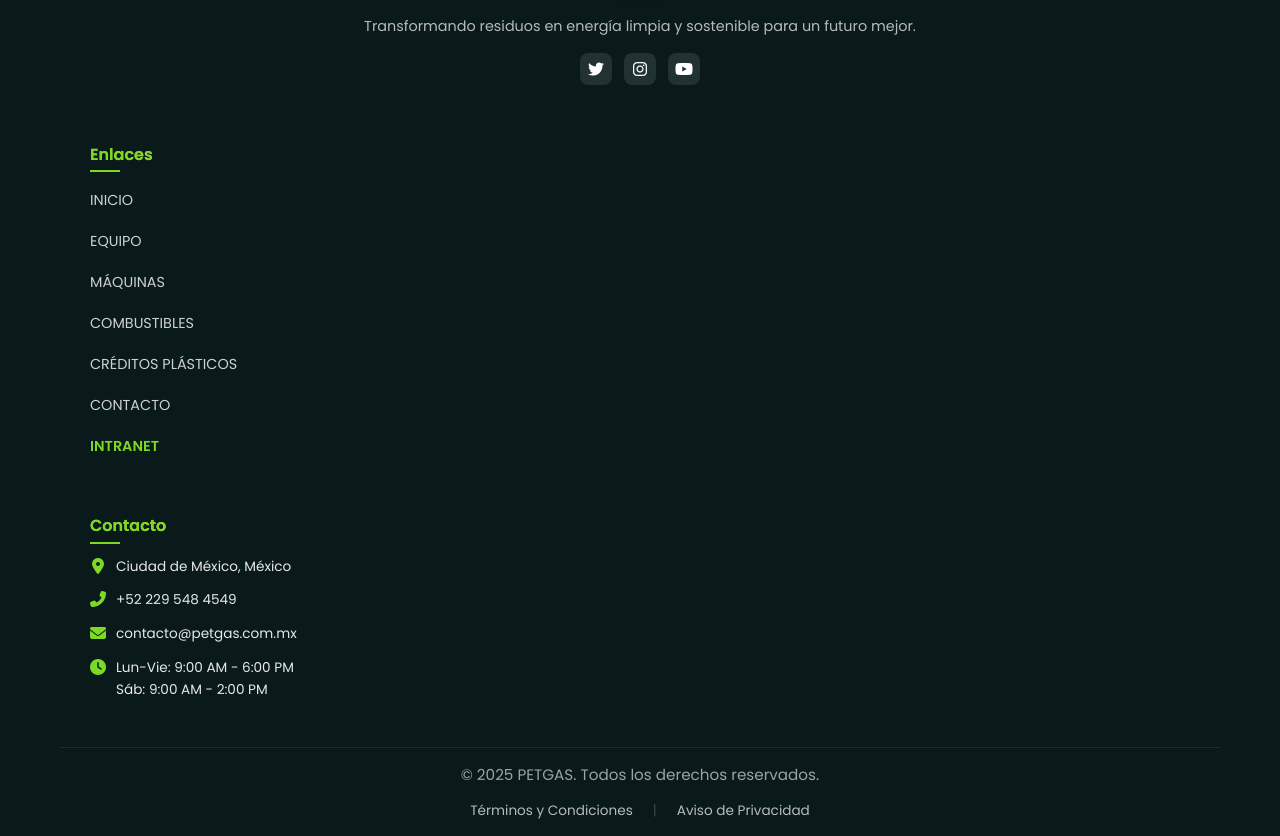
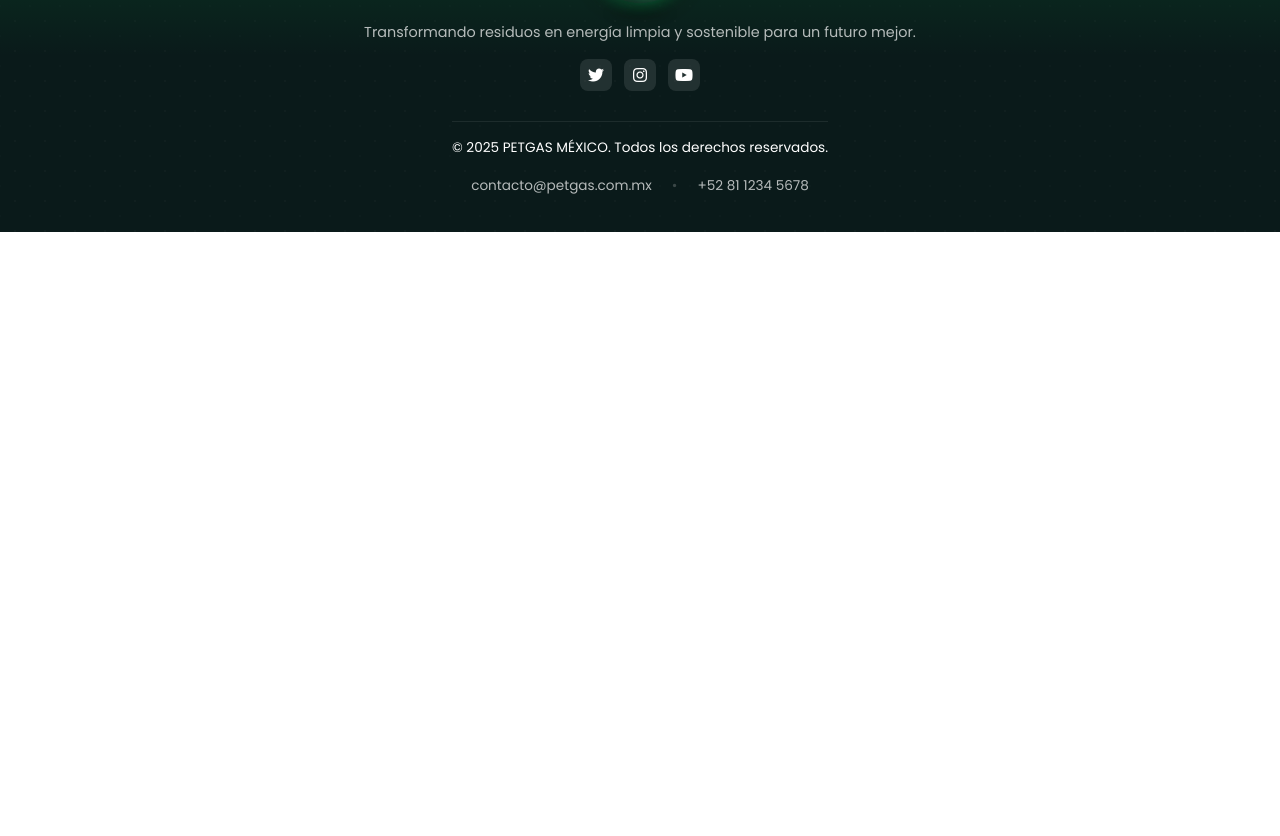
Before and after one commit to nfts2030/petgasmexicov2, a React (Vite) app: page / in a window 1280 px wide. Shown: the part 6073-6909 px from the top of the page. After the commit the page ends 6305 px from the top, so only its background shows below. Built offline with nearby package versions, Linux system fonts and the light colour scheme.

Commit message:
Actualización de botones de contacto y limpieza de código

```diff
--- a/src/components/Footer.tsx
+++ b/src/components/Footer.tsx
@@ -1,15 +1,21 @@
-import React from 'react'; // Eliminado useEffect no utilizado
+import React from 'react';
 import { Link } from 'react-router-dom';
 import styled, { keyframes } from 'styled-components';
 
-// Animación simple para los elementos del menú
+// Animaciones
 const fadeIn = keyframes`
-  from { opacity: 0; transform: translateY(20px); }
-  to { opacity: 1; transform: translateY(0); }
+  from {
+    opacity: 0;
+    transform: translateY(10px);
+  }
+  to {
+    opacity: 1;
+    transform: translateY(0);
+  }
 `;
 
-// Animaciones para el efecto 3D del logo
-const float3d = keyframes`
+// Animación para el logo
+const floatAnimation = keyframes`
   0%, 100% {
     transform: translateY(0) translateZ(0) rotateX(0deg) rotateY(0deg);
     filter: drop-shadow(0 5px 15px rgba(0,0,0,0.3));
@@ -19,48 +25,6 @@ const float3d = keyframes`
     filter: drop-shadow(0 20px 30px rgba(0,0,0,0.4));
   }
 `;
-
-const shine = keyframes`
-  0% { transform: translateX(-100%) rotate(30deg); }
-  100% { transform: translateX(100%) rotate(30deg); }
-`;
-
-const twinkle = keyframes`
-  0%, 100% {
-    opacity: 0.4;
-    transform: scale(0.9);
-    box-shadow: 0 0 5px 1px rgba(255, 255, 255, 0.5);
-  }
-  50% {
-    opacity: 1;
-    transform: scale(1.1);
-    box-shadow: 0 0 15px 3px rgba(255, 255, 255, 0.9);
-  }
-`;
-
-const shadowPulse = keyframes`
-  0%, 100% {
-    transform: scale(0.9);
-    opacity: 0.7;
-  }
-  50% {
-    transform: scale(1.1);
-    opacity: 0.4;
-  }
-`;
-
-const pulse = keyframes`
-  0% {
-    transform: translate(-50%, -50%) scale(1);
-    opacity: 0.7;
-  }
-  100% {
-    transform: translate(-50%, -50%) scale(1.1);
-    opacity: 1;
-  }
-`;
-
-
 
 const FooterContainer = styled.footer`
   position: relative;
@@ -74,21 +38,6 @@ const FooterContainer = styled.footer`
   /* Asegurar que los iconos de Font Awesome se vean */
   .fa-brands, .fas, .far, .fab {
     display: inline-block;
-    font-style: normal;
-    font-variant: normal;
-    text-rendering: auto;
-    line-height: 1;
-  }
-
-  &::before {
-    content: '';
-    position: absolute;
-    top: 0;
-    left: 0;
-    right: 0;
-    height: 5px;
-    background: #0a4b2a;
-  }
 `;
 
 const FooterBackground = styled.div`
@@ -97,13 +46,12 @@ const FooterBackground = styled.div`
   left: 0;
   right: 0;
   bottom: 0;
-  background-image: url('/img/04/fdoverdeiconos.jpg');
-  background-position: center center;
-  background-repeat: no-repeat;
-  background-size: cover;
-  z-index: 1;
-  opacity: 0.1;
-  filter: grayscale(100%) brightness(0.8);
+  background-image:
+    radial-gradient(rgba(255, 255, 255, 0.05) 1px, transparent 1px),
+    radial-gradient(rgba(255, 255, 255, 0.03) 1px, transparent 1px);
+  background-size: 30px 30px;
+  background-position: 0 0, 15px 15px;
+  opacity: 0.5;
 `;
 
 const FooterOverlay = styled.div`
@@ -111,45 +59,23 @@ const FooterOverlay = styled.div`
   top: 0;
   left: 0;
   right: 0;
-  bottom: 0;
-  background: #0a1a1a;
-  z-index: 2;
+  height: 200px;
+  background: linear-gradient(to bottom, rgba(10, 75, 42, 0.8) 0%, transparent 100%);
+  pointer-events: none;
 `;
 
 const FooterContent = styled.div`
   position: relative;
-  z-index: 3;
-  max-width: 1200px;
+  z-index: 2;
+  max-width: 600px;
   margin: 0 auto;
-  padding: 0 20px;
-
-  @media (max-width: 768px) {
-    padding: 0 15px;
-  }
+  padding: 20px;
+  display: flex;
+  flex-direction: column;
+  align-items: center;
+  text-align: center;
 `;
 
-const FooterGrid = styled.div`
-  display: flex;
-  flex-direction: column;
-  gap: 25px;
-  max-width: 100%;
-  margin: 0 auto;
-  padding: 0 15px;
-  position: relative;
-  z-index: 3;
-
-  @media (max-width: 992px) {
-    grid-template-columns: 1fr 1fr;
-    gap: 40px;
-  }
-
-  @media (max-width: 768px) {
-    grid-template-columns: 1fr;
-    gap: 30px;
-  }
-`;
-
-// Componentes para el efecto 3D del logo
 const Logo3DContainer = styled.div`
   margin: 0 auto 10px;
   width: 100px;
@@ -163,7 +89,7 @@ const Logo3DInner = styled.div`
   height: 100%;
   position: relative;
   transform-style: preserve-3d;
-  animation: ${float3d} 6s ease-in-out infinite;
+  animation: ${floatAnimation} 6s ease-in-out infinite;
 `;
 
 const LogoFront = styled.div`
@@ -200,7 +126,7 @@ const LogoGlow = styled.div`
   border-radius: 50%;
   background: radial-gradient(circle, rgba(17,145,75,0.6) 0%, rgba(17,145,75,0.2) 60%, rgba(0,0,0,0) 80%);
   filter: blur(8px);
-  animation: ${pulse} 4s infinite alternate;
+  animation: pulse 4s infinite alternate;
   z-index: 1;
   opacity: 0.8;
 `;
@@ -235,7 +161,7 @@ const LogoShine = styled.div`
     height: 200%;
     background: linear-gradient(45deg, rgba(255,255,255,0) 0%, rgba(255,255,255,0.08) 50%, rgba(255,255,255,0) 100%);
     transform: rotate(30deg);
-    animation: ${shine} 8s linear infinite;
+    animation: shine 8s linear infinite;
     filter: blur(1px);
   }
 `;
@@ -249,7 +175,7 @@ const LogoLight = styled.div<{ top: string; left: string; size: string; delay: s
   background: rgba(255, 255, 255, 0.8);
   border-radius: 50%;
   filter: blur(1.5px);
-  animation: ${twinkle} 4s infinite alternate;
+  animation: twinkle 4s infinite alternate;
   animation-delay: ${props => props.delay};
   z-index: 3;
   box-shadow: 0 0 5px 1px rgba(255, 255, 255, 0.4);
@@ -263,7 +189,7 @@ const LogoShadow = styled.div`
   height: 15px;
   background: radial-gradient(ellipse at center, rgba(0,0,0,0.3) 0%, rgba(0,0,0,0) 80%);
   filter: blur(4px);
-  animation: ${shadowPulse} 6s ease-in-out infinite;
+  animation: shadowPulse 6s ease-in-out infinite;
   z-index: -1;
   opacity: 0.8;
   border-radius: 50%;
@@ -282,218 +208,20 @@ const LogoReflection = styled.div`
   opacity: 0.6;
 `;
 
-// Contenedor del logo
 const FooterLogo = styled.div`
-  display: flex;
-  flex-direction: column;
-  align-items: center;
-  margin-bottom: 20px;
+  width: 100%;
 
   p {
     color: rgba(255, 255, 255, 0.7);
-    line-height: 1.5;
     font-size: 0.9rem;
+    line-height: 1.6;
+    margin: 15px 0 10px;
     max-width: 100%;
-    margin: 20px 0 0;
-    text-align: center;
   }
 
-  @media (max-width: 992px) {
-    grid-column: 1 / -1;
-
+  @media (max-width: 480px) {
     p {
-      max-width: 100%;
-      margin-left: auto;
-      margin-right: auto;
-    }
-  }
-`;
-
-
-
-const FooterSection = styled.div`
-  margin-bottom: 20px;
-
-  h3 {
-    color: #7cda24;
-    font-size: 1rem;
-    margin-bottom: 12px;
-    padding-bottom: 8px;
-    font-weight: 600;
-    position: relative;
-    display: inline-block;
-
-    &::after {
-      content: '';
-      position: absolute;
-      bottom: 0;
-      left: 0;
-      width: 30px;
-      height: 2px;
-      background: #7cda24;
-    }
-
-    @media (min-width: 768px) {
-      text-align: left;
-
-      &::after {
-        left: 0;
-        transform: none;
-      }
-    }
-  }
-
-  @media (min-width: 768px) {
-    flex: 0 0 48%;
-    text-align: left;
-  }
-
-  @media (min-width: 1024px) {
-    flex: 1;
-    padding: 0 15px;
-  }
-`;
-
-const FooterMenu = styled.ul`
-  list-style: none;
-  padding: 0;
-  margin: 0;
-
-  li {
-    margin-bottom: 8px;
-    opacity: 0;
-    transform: translateY(10px);
-    animation: ${fadeIn} 0.5s ease-out forwards;
-
-    @for $i from 1 through 10 {
-      &:nth-child(#{$i}) {
-        animation-delay: #{0.2 + ($i * 0.05)}s;
-      }
-    }
-  }
-
-  a {
-    color: rgba(255, 255, 255, 0.8);
-    text-decoration: none;
-    transition: all 0.2s ease;
-    font-size: 0.9rem;
-    display: inline-block;
-    position: relative;
-    padding: 5px 0;
-
-    &::after {
-      content: '';
-      position: absolute;
-      bottom: 0;
-      left: 0;
-      width: 0;
-      height: 2px;
-      background-color: #7cda24;
-      transition: width 0.3s ease;
-    }
-
-    &:hover {
-      color: #fff;
-      transform: translateX(5px);
-
-      &::after {
-        width: 100%;
-      }
-    }
-
-    &.highlight {
-      color: #7cda24;
-      font-weight: 600;
-
-      &:hover {
-        color: #fff;
-      }
-    }
-  }
-
-  @media (max-width: 992px) {
-    text-align: center;
-
-    a {
-      &::after {
-        left: 50%;
-        transform: translateX(-50%);
-      }
-
-      &:hover {
-        transform: translateX(0) translateY(-2px);
-
-        &::after {
-          width: 40%;
-        }
-      }
-    }
-  }
-`;
-
-const ContactInfo = styled.div`
-  p {
-    display: flex;
-    align-items: flex-start;
-    margin-bottom: 12px;
-    color: rgba(255, 255, 255, 0.9);
-    line-height: 1.6;
-    opacity: 0;
-    transform: translateY(10px);
-    animation: ${fadeIn} 0.5s ease-out forwards;
-
-    @for $i from 1 through 5 {
-      &:nth-child(#{$i}) {
-        animation-delay: #{0.3 + ($i * 0.1)}s;
-      }
-    }
-
-    i {
-      margin-right: 10px;
-      color: #7cda24;
-      width: 16px;
-      text-align: center;
-      font-size: 1rem;
-      margin-top: 2px;
-      flex-shrink: 0;
-    }
-
-    a {
-      color: inherit;
-      text-decoration: none;
-      transition: all 0.3s ease;
-      position: relative;
-
-      &::after {
-        content: '';
-        position: absolute;
-        bottom: -2px;
-        left: 0;
-        width: 0;
-        height: 1px;
-        background-color: #7cda24;
-        transition: width 0.3s ease;
-      }
-
-      &:hover {
-        color: #7cda24;
-
-        &::after {
-          width: 100%;
-        }
-      }
-    }
-  }
-
-  @media (max-width: 992px) {
-    p {
-      justify-content: center;
-      text-align: center;
-      flex-direction: column;
-
-      i {
-        margin: 0 auto 8px;
-      }
+      font-size: 0.85rem;
     }
   }
 `;
@@ -586,16 +314,9 @@ const FooterBottom = styled.div`
   text-align: center;
 `;
 
-const Copyright = styled.div`
-  p {
-    margin: 0 0 12px 0;
-    color: rgba(255, 255, 255, 0.6);
-    font-size: 0.95rem;
-    line-height: 1.6;
-  }
-`;
+// Pie de página inferior
 
-const LegalLinks = styled.div`
+const FooterLinks = styled.div`
   display: flex;
   justify-content: center;
   gap: 15px;
@@ -652,7 +373,6 @@ const Footer: React.FC = () => {
       <FooterBackground />
       <FooterOverlay />
       <FooterContent>
-        <FooterGrid>
         <FooterLogo>
           <Link to="/" style={{ textDecoration: 'none' }}>
             <Logo3DContainer>
@@ -661,6 +381,7 @@ const Footer: React.FC = () => {
                   <img
                     src="/img/logoGlow.png"
                     alt="PETGAS Logo"
+                    style={{ maxWidth: '180px', height: 'auto' }}
                   />
                 </LogoFront>
                 <LogoEffects>
@@ -676,7 +397,6 @@ const Footer: React.FC = () => {
             </Logo3DContainer>
           </Link>
           <p>Transformando residuos en energía limpia y sostenible para un futuro mejor.</p>
-
           <SocialIcons>
             <a href="https://twitter.com/petgasmx" aria-label="Twitter" target="_blank" rel="noopener noreferrer">
               <i className="fab fa-twitter"></i>
@@ -689,54 +409,13 @@ const Footer: React.FC = () => {
             </a>
           </SocialIcons>
         </FooterLogo>
-
-          <FooterSection>
-            <h3>Enlaces</h3>
-            <FooterMenu>
-              <li><Link to="/">INICIO</Link></li>
-              <li><Link to="/equipo">EQUIPO</Link></li>
-              <li><Link to="/maquinas">MÁQUINAS</Link></li>
-              <li><Link to="/combustibles">COMBUSTIBLES</Link></li>
-              <li><Link to="/creditos">CRÉDITOS PLÁSTICOS</Link></li>
-              <li><Link to="/contacto">CONTACTO</Link></li>
-              <li><Link to="/intranet" className="highlight">INTRANET</Link></li>
-            </FooterMenu>
-          </FooterSection>
-
-          <FooterSection>
-            <h3>Contacto</h3>
-            <ContactInfo>
-              <p>
-                <i className="fas fa-map-marker-alt"></i>
-                <span>Ciudad de México, México</span>
-              </p>
-              <p>
-                <i className="fas fa-phone-alt"></i>
-                <a href="tel:+522295484549">+52 229 548 4549</a>
-              </p>
-              <p>
-                <i className="fas fa-envelope"></i>
+        <FooterBottom>
+          <p>© {currentYear} PETGAS MÉXICO. Todos los derechos reservados.</p>
+          <FooterLinks>
             <a href="mailto:contacto@petgas.com.mx">contacto@petgas.com.mx</a>
-              </p>
-              <p>
-                <i className="fas fa-clock"></i>
-                <span>Lun-Vie: 9:00 AM - 6:00 PM<br />Sáb: 9:00 AM - 2:00 PM</span>
-              </p>
-            </ContactInfo>
-          </FooterSection>
-        </FooterGrid>
-
-        <FooterBottom>
-          <div style={{ display: 'flex', flexDirection: 'column', alignItems: 'center' }}>
-            <Copyright>
-              <p>&copy; {currentYear} PETGAS. Todos los derechos reservados.</p>
-              <LegalLinks>
-                <a href="#">Términos y Condiciones</a>
-                <span>|</span>
-                <a href="#">Aviso de Privacidad</a>
-              </LegalLinks>
-            </Copyright>
-          </div>
+            <span>•</span>
+            <a href="tel:+528111234567">+52 81 1234 5678</a>
+          </FooterLinks>
         </FooterBottom>
       </FooterContent>
     </FooterContainer>
--- a/src/components/home/ServicesSection.tsx
+++ b/src/components/home/ServicesSection.tsx
@@ -1,4 +1,5 @@
 import React from 'react';
+import { Link } from 'react-router-dom';
 import styled from 'styled-components';
 import { motion } from 'framer-motion';
 
@@ -310,7 +311,7 @@ const ServicesSection: React.FC = () => {
             <ServiceContent>
               <h3>{service.title}</h3>
               <p>{service.description}</p>
-              <ServiceLink href="#">
+              <ServiceLink href="/contacto" as={Link} to="/contacto">
                 Saber más <i className="fas fa-arrow-right"></i>
               </ServiceLink>
             </ServiceContent>
--- a/src/pages/ContactoPage.tsx
+++ b/src/pages/ContactoPage.tsx
@@ -293,15 +293,6 @@ const ContactoPage: FC = () => {
             </div>
           </InfoItem>
 
-          <InfoItem>
-            <div className="icon">⏰</div>
-            <div className="details">
-              <h4>Horario de Atención</h4>
-              <p>Lunes a Viernes: 9:00 AM - 6:00 PM</p>
-              <p>Sábados: 9:00 AM - 2:00 PM</p>
-            </div>
-          </InfoItem>
-
           <div className="social-links">
             <h4>Síguenos en Redes Sociales</h4>
             <div className="social-icons" style={{ display: 'flex', gap: '1rem', marginTop: '1rem' }}>
--- a/src/pages/HomePage.tsx
+++ b/src/pages/HomePage.tsx
@@ -188,21 +188,19 @@ const HomePage: React.FC = () => {
             Juntos podemos implementar un plan para descarbonizar tu empresa o a ti mismo
           </p>
           <Button
-            variant="light"
+            variant="success"
             size="lg"
             style={{
-              background: 'white',
-              color: '#0a4b2a',
-              border: 'none',
-              padding: '12px 35px',
+              padding: '12px 30px',
+              fontSize: '1.1rem',
               borderRadius: '50px',
-              fontSize: '1.1rem',
               fontWeight: '600',
               textTransform: 'uppercase',
               letterSpacing: '1px',
               boxShadow: '0 4px 15px rgba(0,0,0,0.15)',
               transition: 'all 0.3s ease'
             }}
+            onClick={() => window.location.href = '/contacto'}
             onMouseOver={(e) => {
               e.currentTarget.style.transform = 'translateY(-3px)';
               e.currentTarget.style.boxShadow = '0 8px 25px rgba(0,0,0,0.2)';
```
Lines whose indentation alone changed are shown as unchanged.
